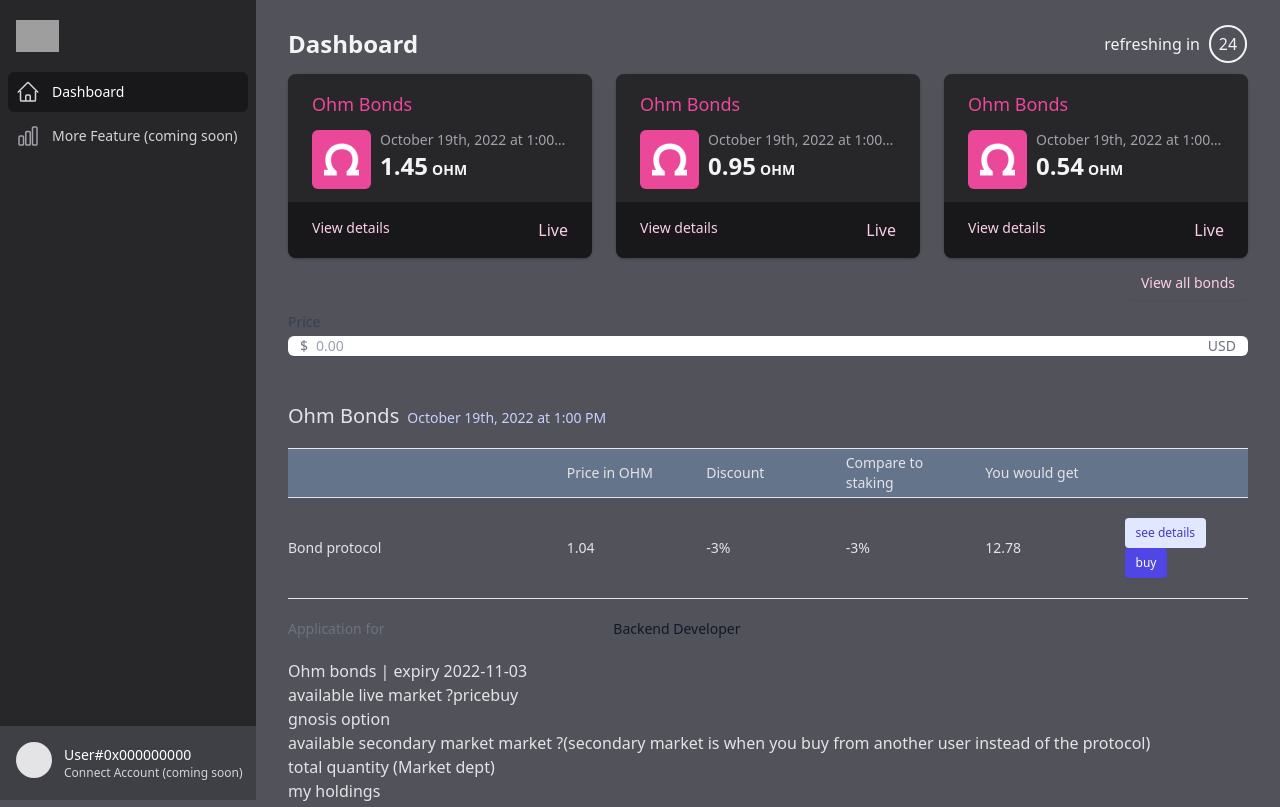
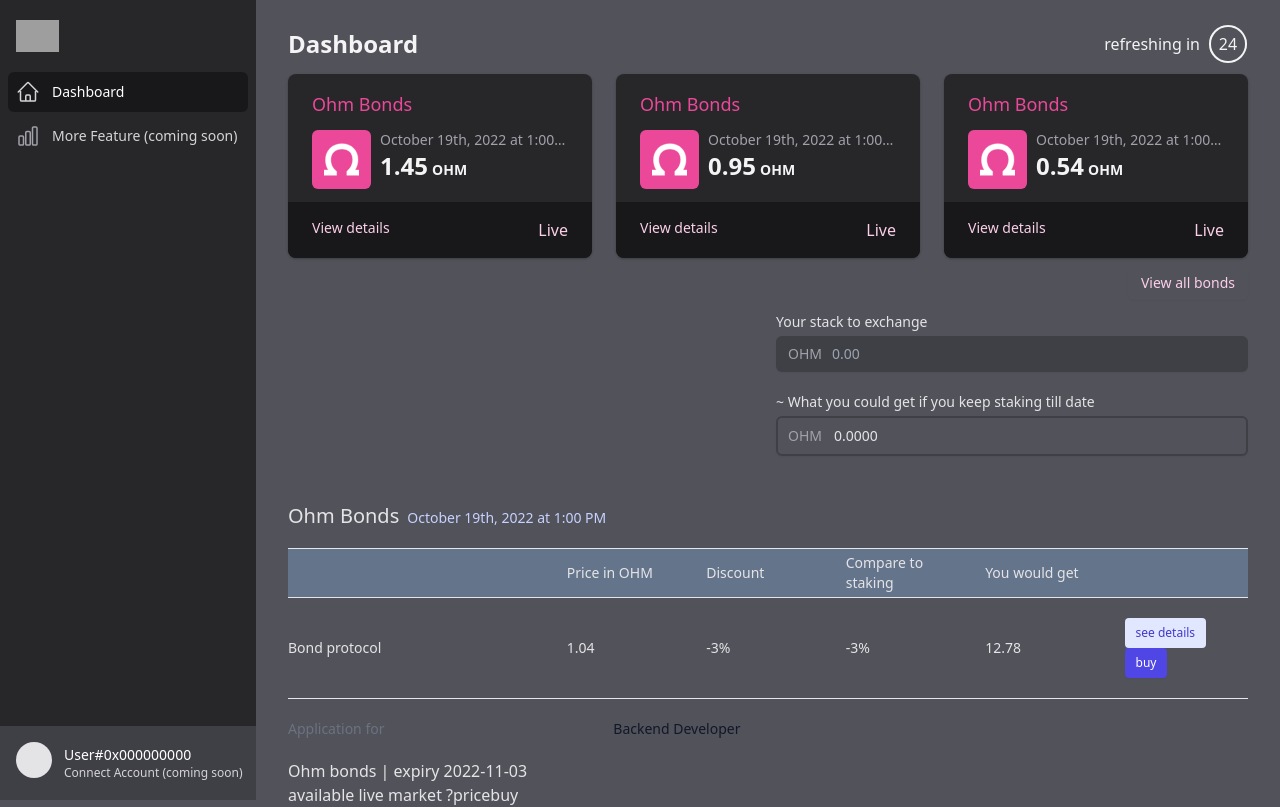
Before and after one commit to laurianek/ohmie-dashboard, a React (Vite) app: page / in a window 1280 px wide. Shown: the top 807 px of the page. Built offline with nearby package versions, Linux system fonts and the light colour scheme; grey boxes are pictures that could not be loaded.

Commit message:
wip styling + basic functionality

```diff
--- a/src/App.jsx
+++ b/src/App.jsx
@@ -3,6 +3,7 @@ import { useStore, ALL } from './store.jsx';
 import './App.css';
 import Dashboard from './components/Dashboard';
 import BondCard from './components/BondCard.jsx';
+import YourStake from './components/YourStake.jsx';
 
 import data from './assets/sample-data.js';
 import { classNames } from './util';
@@ -40,32 +41,7 @@ function App() {
         </button>
       </div>
 
-      <div>
-        <label
-          htmlFor="price"
-          className="block text-sm font-medium text-gray-700"
-        >
-          Price
-        </label>
-        <div className="relative mt-1 rounded-md shadow-sm">
-          <div className="pointer-events-none absolute inset-y-0 left-0 flex items-center pl-3">
-            <span className="text-gray-500 sm:text-sm">$</span>
-          </div>
-          <input
-            type="text"
-            name="price"
-            id="price"
-            className="block w-full rounded-md border-gray-300 pl-7 pr-12 focus:border-indigo-500 focus:ring-indigo-500 sm:text-sm"
-            placeholder="0.00"
-            aria-describedby="price-currency"
-          />
-          <div className="pointer-events-none absolute inset-y-0 right-0 flex items-center pr-3">
-            <span className="text-gray-500 sm:text-sm" id="price-currency">
-              USD
-            </span>
-          </div>
-        </div>
-      </div>
+      <YourStake />
 
       <div className="mt-12">
         <div className="-ml-2 -mt-2 flex flex-wrap items-baseline">
--- /dev/null
+++ b/src/components/YourStake.jsx
@@ -0,0 +1,48 @@
+import React, { useState } from 'react';
+import { calculate_rebase_for_x_days } from '../util/index.js';
+
+export default function YourStake() {
+  const [value, setValue] = useState('');
+  const handleChange = (e) => setValue(e.target.value);
+  const rebases = calculate_rebase_for_x_days(value, 20);
+
+  return (
+    <div className="sm:grid sm:grid-cols-3 lg:grid-cols-2 gap-4">
+      <div
+        key="here"
+        className="sm:col-span-2 sm:col-start-2 lg:col-span-1 lg:col-start-2"
+      >
+        <label htmlFor="price" className="block text-sm font-medium">
+          Your stack to exchange
+        </label>
+        <div className="relative mt-1 rounded-md shadow-sm">
+          <div className="pointer-events-none absolute inset-y-0 left-0 flex items-center pl-3">
+            <span className="text-lisbon-400 sm:text-sm">OHM</span>
+          </div>
+          <input
+            type="number"
+            className="block w-full sm:text-sm rounded-md border-lisbon-300 bg-lisbon-700 pl-14 pr-1 py-2 focus:outline-none focus:ring-2 focus:ring focus:ring-paris-400"
+            placeholder="0.00"
+            aria-describedby="your stack"
+            value={value}
+            onChange={handleChange}
+          />
+        </div>
+        <div className="block text-sm font-medium mt-5">
+          ~ What you could get if you keep staking till {'date'}
+        </div>
+        <div className="relative mt-1 rounded-md shadow-sm">
+          <div className="pointer-events-none absolute inset-y-0 left-0 flex items-center pl-3">
+            <span className="text-lisbon-400 sm:text-sm">OHM</span>
+          </div>
+          <div
+            className="block w-full sm:text-sm rounded-md border-lisbon-700 border-2 bg-lisbon-600 pl-14 pr-1 py-2"
+            placeholder="0.00"
+          >
+            {Number(rebases).toFixed(4)}
+          </div>
+        </div>
+      </div>
+    </div>
+  );
+}
--- a/src/constants/index.js
+++ b/src/constants/index.js
@@ -0,0 +1,4 @@
+export const rebaseRate = {
+  percent: 0.0065,
+  with1: 1.000065,
+};
--- a/src/util/index.js
+++ b/src/util/index.js
@@ -1,3 +1,10 @@
+import { rebaseRate } from '../constants/index.js';
+
 export function classNames(...classes) {
   return classes.filter(Boolean).join(' ');
 }
+
+export function calculate_rebase_for_x_days(value, numDays) {
+  if (!value) return 0;
+  return value * Math.pow(rebaseRate.with1, numDays * 3);
+}
```
